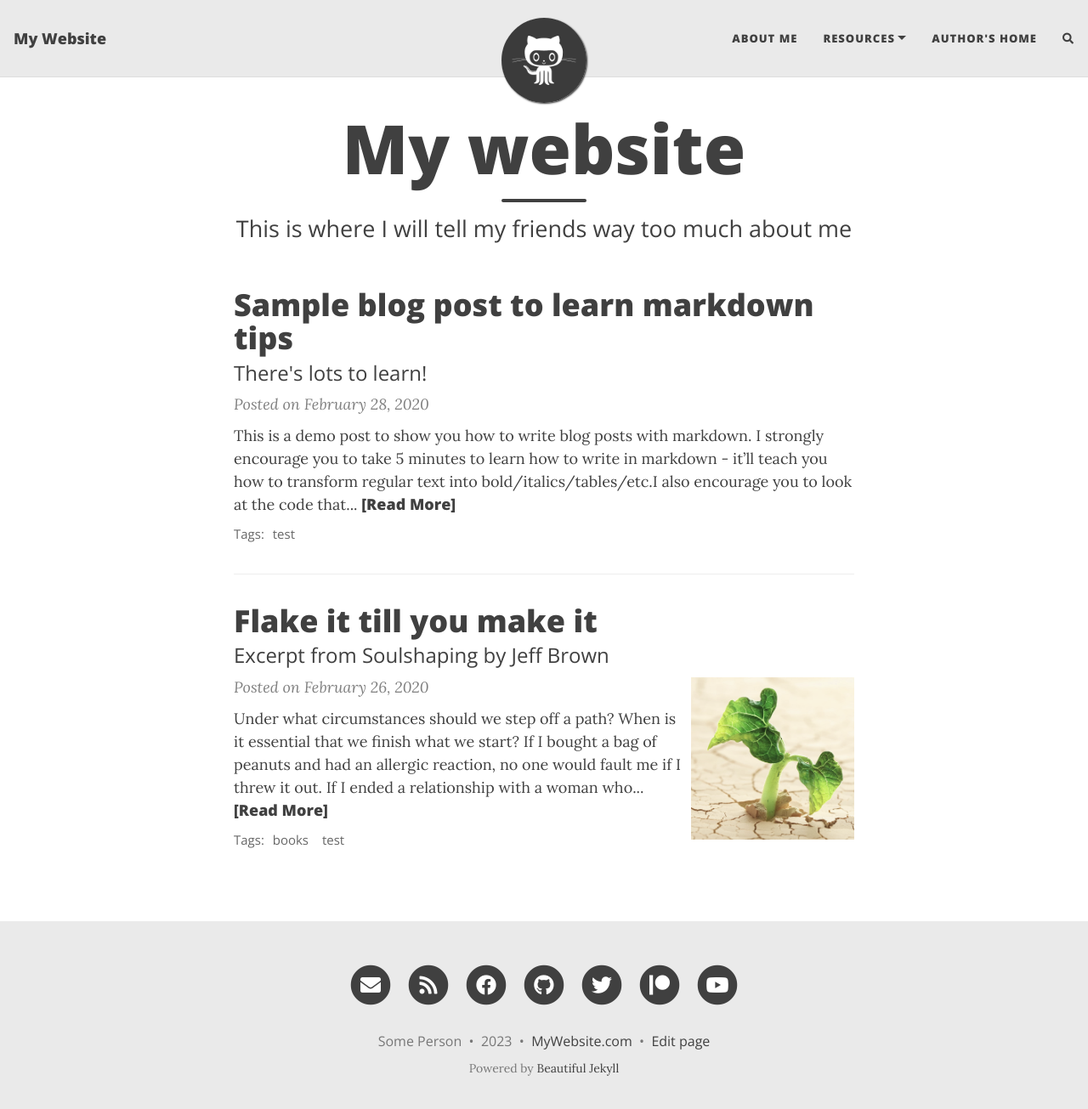
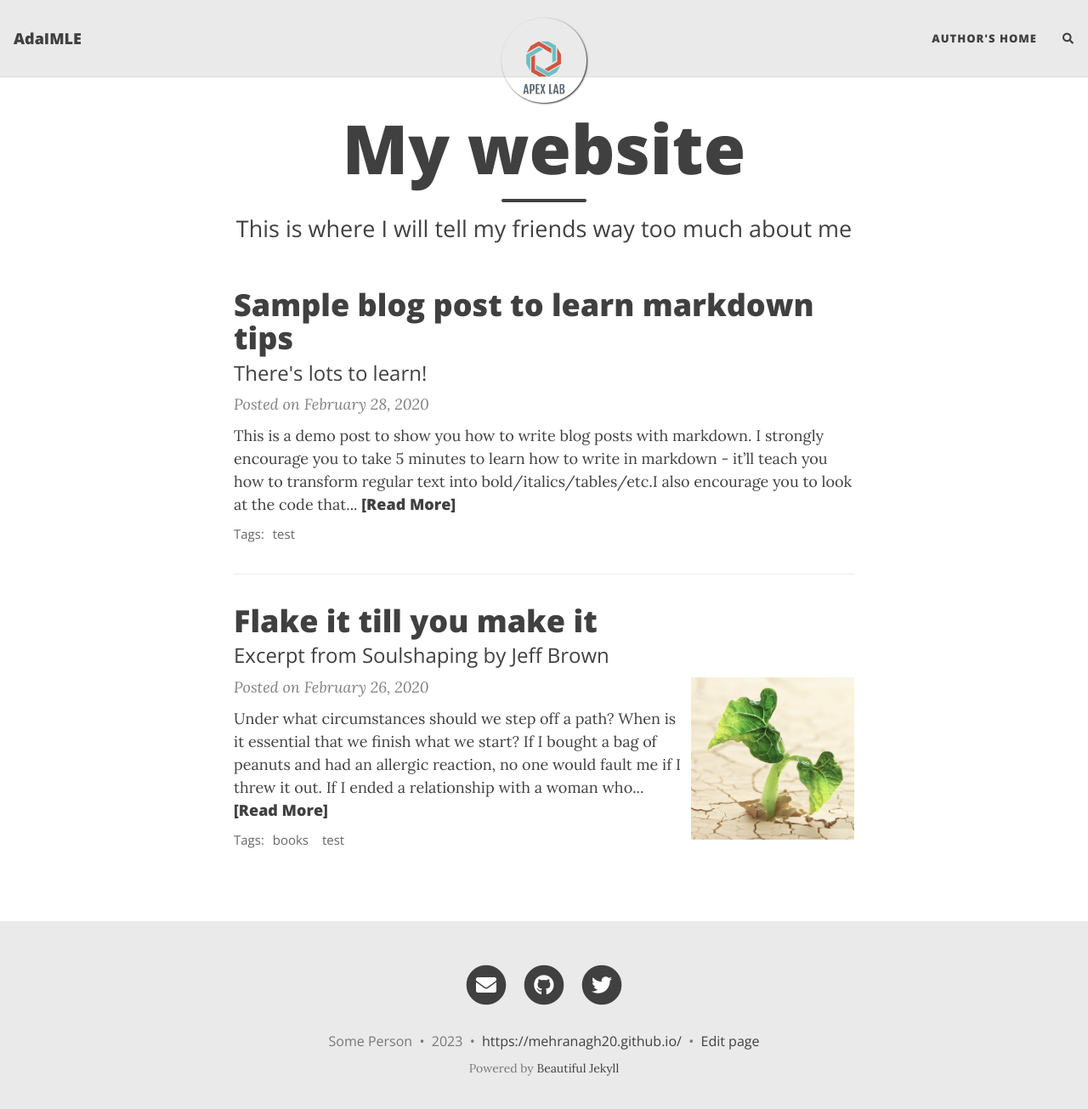
Before and after one commit to mehranagh20/AdaIMLE, a Jekyll site: the page built from index.html, in a window 1280 px wide and 1318 px high. Shown: the top 1305 px of the window at 85% size. Built offline with Jekyll 4.4.1, drawn with Linux system fonts in a browser that asks for light colours; nearby versions of some CDN libraries; the list of posts is cut into pages by our own code; comment, search, counter and statistics services are not loaded.

Commit message:
Website template

```diff
--- a/_config.yml
+++ b/_config.yml
@@ -10,7 +10,7 @@
 ############################
 
 # Name of website
-title: My Website
+title:
 
 # Your name to show in the footer
 author: Some Person
@@ -20,11 +20,7 @@
 ###############################################
 
 navbar-links:
-  About Me: "aboutme"
-  Resources:
-    - Beautiful Jekyll: "https://beautifuljekyll.com"
-    - Learn markdown: "https://www.markdowntutorial.com/"
-  Author's home: "https://deanattali.com"
+  Author's home: "https://mehranagh20.github.io/"
 
 ################
 # --- Logo --- #
@@ -50,13 +46,13 @@
 # You can change the order that they show up on the page by changing the order here.
 # Uncomment the links you want to show and add your information to each one.
 social-network-links:
-  email: "someone@example.com"
-  rss: true  # remove this line if you don't want to show an RSS link at the bottom
-  facebook: deanattali
-  github: daattali
-  twitter: daattali
-  patreon: DeanAttali
-  youtube: c/daattali
+  email: "maa143@sfu.ca"
+  # rss: true  # remove this line if you don't want to show an RSS link at the bottom
+  # facebook: deanattali
+  github: mehranagh20
+  twitter: mehranag
+  # patreon: DeanAttali
+  # youtube: c/daattali
 #  medium: yourname
 #  reddit: yourname
 #  linkedin: daattali
@@ -96,7 +92,7 @@
 
 # How to display the link to your website in the footer
 # Remove this if you don't want a link in the footer
-url-pretty: "MyWebsite.com"
+url-pretty: "https://mehranagh20.github.io/"
 
 # Excerpt word length - Truncate the excerpt of each post on the feed page to the specified number of words
 excerpt_length: 50
```
Also changed, not shown: assets/img/avatar-icon.png.
